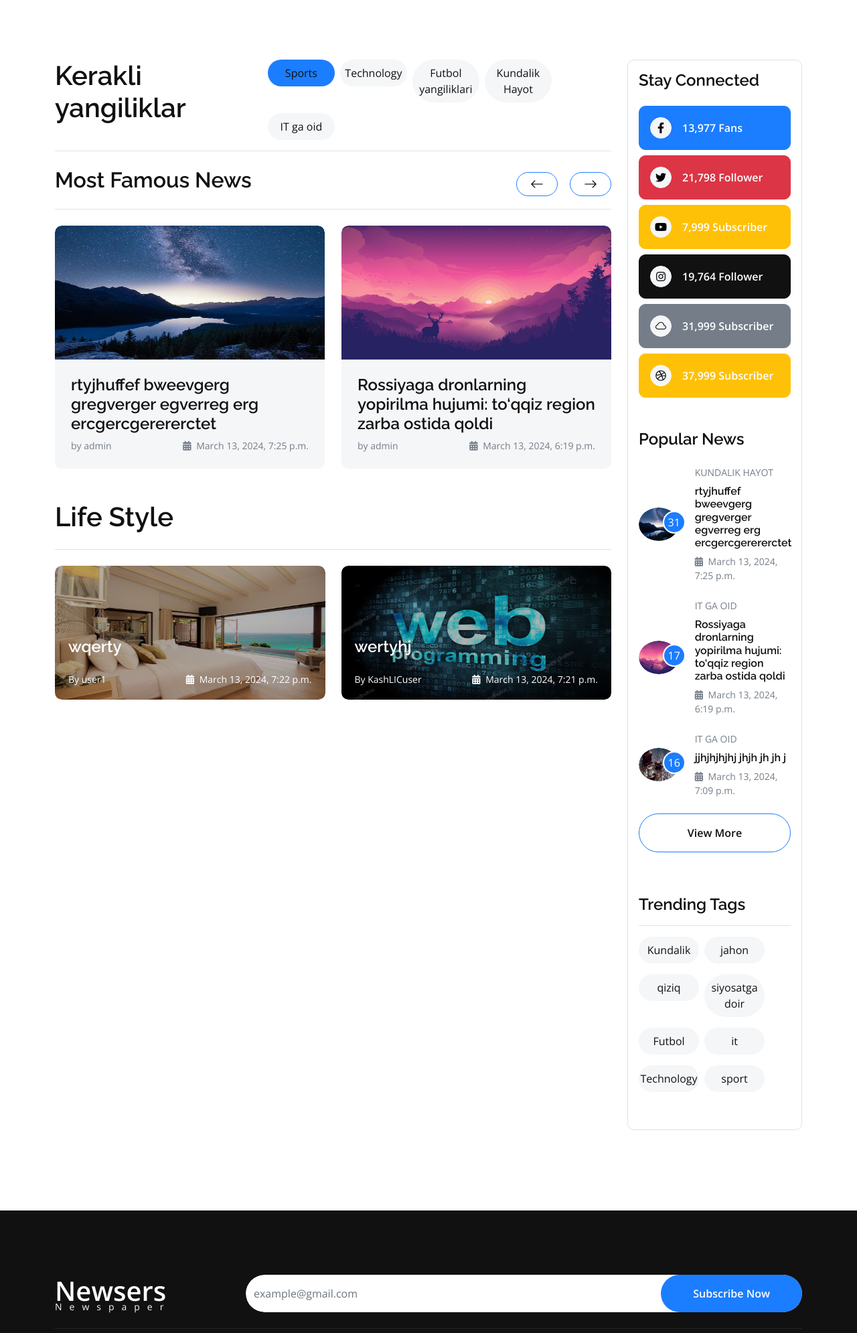
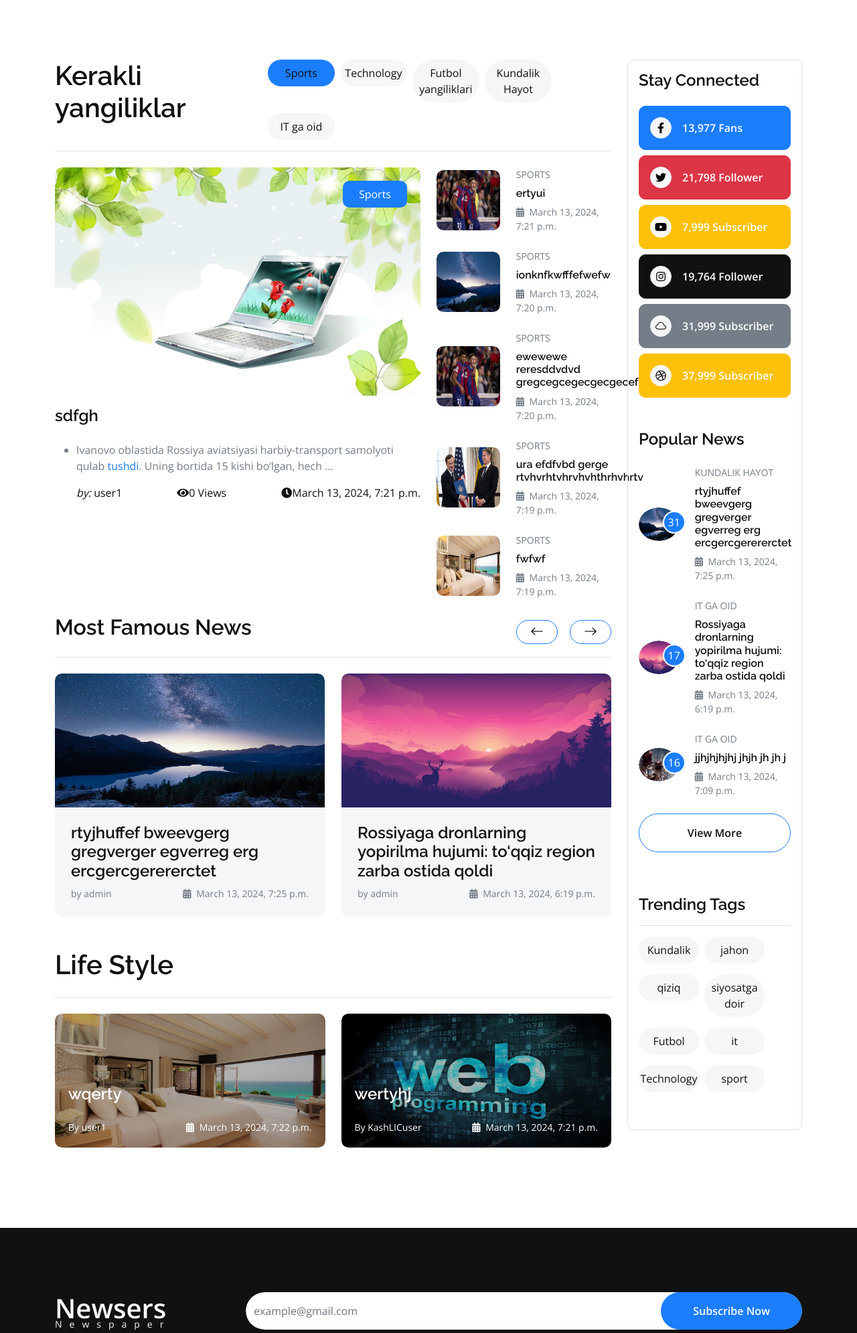
Before and after one commit to Ogabeo/final-post-project, a Django app: page / in a window 1280 px wide. Shown: the part 2258-4249 px from the top of the page at 67% size. Run offline with Django 5.2, Linux system fonts and the light colour scheme; data comes from the database, SQL or seed files in the repository; both versions use the stored data as it was after the commit; some libraries are stand-ins or nearby versions.

Commit message:
nearly final changes for this project

```diff
--- a/app/home/admin.py
+++ b/app/home/admin.py
@@ -22,11 +22,12 @@ class CommentAdmin(admin.ModelAdmin):
 
 class User_email_admin(admin.ModelAdmin):
     list_display=('id', 'email')
-
+class Contact_us_admin(admin.ModelAdmin):
+    list_display=('id', 'email')
 
 admin.site.register(New, NewAdmin)
 admin.site.register(Category, CategoryAdmin)
-admin.site.register(ContactUs)
+admin.site.register(ContactUs, Contact_us_admin)
 admin.site.register(About)
 admin.site.register(Tags)
 admin.site.register(Comment, CommentAdmin)
--- a/app/home/models.py
+++ b/app/home/models.py
@@ -62,7 +62,7 @@ class About(BaseModel):
     telegram=models.CharField(max_length=100)
     email=models.EmailField(null=True)
     phone=models.CharField(max_length=20, null=True, blank=True)
-
+    address=models.CharField(max_length=450, null=True, blank=True)
 
 
     def __str__(self):
@@ -76,7 +76,7 @@ class ContactUs(BaseModel):
     message=models.TextField()
 
     def __str__(self):
-        return self.name
+        return self.first_name
 
 class Comment(BaseModel):
     full_name=models.CharField(max_length=60)
--- a/app/home/urls.py
+++ b/app/home/urls.py
@@ -1,5 +1,5 @@
 from django.urls import path
-from .views import IndexView, ContactUs, Error404, DetailPage, famous_news, Famous_News_List, Category_News_List, Commenttttt, SearchView
+from .views import IndexView, ContactUs_view, Error404, DetailPage, famous_news, Famous_News_List, Category_News_List, Commenttttt, SearchView, User_email_view
 
 app_name='home'
 
@@ -7,11 +7,12 @@ app_name='home'
 urlpatterns=[
     path('', IndexView.as_view(), name='index'),
     path('famous_news/', Famous_News_List.as_view(), name='famous_newss'),
-    path('contact/', ContactUs.as_view(), name='contact'),
+    path('contact/', ContactUs_view.as_view(), name='contact'),
     path('error/', Error404.as_view(), name='error'),
     path('detail/<str:slug>/', DetailPage.as_view(), name='detail'),
     path('category/<str:slug>/', Category_News_List.as_view(), name='category_news'),
     path('comment/', Commenttttt.as_view(), name="comment"),
     path('search/', SearchView.as_view(), name='search'),
     path('famous/', famous_news.as_view(), name='famous'),
+    path('email/', User_email_view.as_view(), name='email')
 ]
--- a/app/home/views.py
+++ b/app/home/views.py
@@ -1,6 +1,6 @@
-from django.shortcuts import render, get_object_or_404
+from django.shortcuts import render, get_object_or_404, redirect
 from django.views import View
-from .models import New, Category, Comment, Tags, Users_email
+from .models import New, Category, Comment, Tags, Users_email, ContactUs
 from django.contrib import messages
 from django.db.models import Q
 # from itertools import chain
@@ -38,7 +38,7 @@ class IndexView(View):
         most_famous_new=New.objects.all().order_by('-views').first()
         most_famous_new_list=New.objects.all().order_by('-views')[:6]
         famous_new_for_recommend=New.objects.all().order_by('-views')[:3]
-        sport_famous_news=New.objects.filter(category__name='Sport').order_by('-id')[:6]
+        sport_famous_news=New.objects.filter(category__name='Sports').order_by('-id')[:6]
         kundalik_hayot_famous_news=New.objects.filter(category__name='Kundalik Hayot').order_by('-id')[:6]
         IT_famous_news=New.objects.filter(category__name='IT ga oid').order_by('-id')[:6]
         Technology_famous_news=New.objects.filter(category__name='Technology').order_by('-id')[:6]
@@ -62,9 +62,21 @@ class IndexView(View):
         return render(request, 'index.html', context)
 
 
-class ContactUs(View):
+class ContactUs_view(View):
     def get(self, request):
         return render(request, 'contact.html')
+    def post(self, request):
+        data=request.POST
+        contact=ContactUs()
+        contact.name=data.get('name')
+        contact.email=data.get('email')
+        contact.phone=data.get('phone')
+        contact.subject=data.get('subject')
+        contact.message=data.get('message')
+        contact.save()
+
+        return render(request, 'index.html')
+
 class Error404(View):
     def get(self, request):
         return render(request, '404.html')
@@ -122,7 +134,7 @@ class famous_news(View):
         }
         return render(request, 'famous_news.html', context)
 
-class User_email(View):
+class User_email_view(View):
 
     def post(self, request):
         data = request.POST
@@ -130,3 +142,4 @@ class User_email(View):
         user.email=data.get('email')
         user.save()
         messages.success(request, 'Your email was sent...')
+        return redirect('home:index')
--- a/templates/about_user.html
+++ /dev/null
@@ -1,6 +0,0 @@
-{% extends 'base.html' %}
-{% load static %}
-
-{% block title %}
-about user
-{% endblock title %}
--- a/templates/base.html
+++ b/templates/base.html
@@ -175,7 +175,8 @@
                             </a>
                         </div>
                         <div class="col-lg-9">
-                            <form method="POST">
+                            <form method="POST" action="{% url 'home:email' %}">
+                                {% csrf_token %}
                                 <div class="d-flex position-relative rounded-pill overflow-hidden">
                                     <input class="form-control border-0 w-100 py-3 rounded-pill" name="email" type="email" placeholder="example@gmail.com">
                                     <button type="submit" class="btn btn-primary border-0 py-3 px-5 rounded-pill text-white position-absolute" style="top: 0; right: 0;">Subscribe Now</button>
--- a/templates/index.html
+++ b/templates/index.html
@@ -212,7 +212,61 @@ home page
 
                             <div class="tab-content mb-4">
 
+                                <div id="tab-1" class="tab-pane fade show p-0 active">
+                                    <div class="row g-4">
+                                        <div class="col-lg-8">
+                                            {% for each_new in sport_famous_news %}
+                                                {% if forloop.counter == 1 %}
 
+                                                    <div class="position-relative rounded overflow-hidden">
+                                                        <img src="{{ each_new.image.url }}" class="img-zoomin img-fluid rounded w-100" alt="image">
+                                                        <div class="position-absolute text-white px-4 py-2 bg-primary rounded" style="top: 20px; right: 20px;">
+                                                            {{ each_new.category }}
+                                                        </div>
+                                                    </div>
+                                                    <div class="my-3">
+                                                        <a href="{% url 'home:detail' each_new.slug %}" class="h4">{{ each_new.title }}</a>
+                                                    </div>
+                                                    <p class="mt-4">
+                                                        {{ each_new.body|safe|slice:"250" }}...
+                                                    </p>
+                                                    <div class="d-flex justify-content-between">
+                                                        <a href="#" class="text-dark link-hover me-3"><i >by: </i> {{ each_new.author }}</a>
+                                                        <a href="#" class="text-dark link-hover me-3"><i class="fa fa-eye"></i>{{ each_new.views }} Views</a>
+                                                        <a href="#" class="text-dark link-hover"><i class="fa fa-clock"></i>{{ each_new.created_at }}</a>
+                                                    </div>
+                                                {% endif %}
+
+                                            {% endfor %}
+
+                                        </div>
+                                        <div class="col-lg-4">
+                                            <div class="row g-4">
+                                                {% for each_new in sport_famous_news %}
+                                                    {% if forloop.counter != 1 %}
+                                                        <div class="col-12">
+                                                            <div class="row g-4 align-items-center">
+                                                                <div class="col-5">
+                                                                    <div class="overflow-hidden rounded">
+                                                                        <img src="{{ each_new.image.url }}" class="img-zoomin img-fluid rounded w-100" alt="image" style="width: 120px; height: 90px;" >
+                                                                    </div>
+                                                                </div>
+                                                                <div class="col-7">
+                                                                    <div class="features-content d-flex flex-column">
+                                                                        <p class="text-uppercase mb-2">{{ each_new.category }}</p>
+                                                                        <a href="{% url 'home:detail' each_new.slug %}" class="h6">{{ each_new.title }}</a>
+                                                                        <small class="text-body d-block"><i class="fas fa-calendar-alt me-1"></i> {{ each_new.created_at }}</small>
+                                                                    </div>
+                                                                </div>
+                                                            </div>
+                                                        </div>
+                                                    {% endif %}
+
+                                                {% endfor %}
+                                            </div>
+                                        </div>
+                                    </div>
+                                </div>
 
                                 <div id="tab-2" class="tab-pane fade show p-0">
                                     <div class="row g-4">
```
Also changed, not shown: templates/contact.html (+11 -12 lines), app/home/migrations/0005_about_address.py (added), db.sqlite3.
